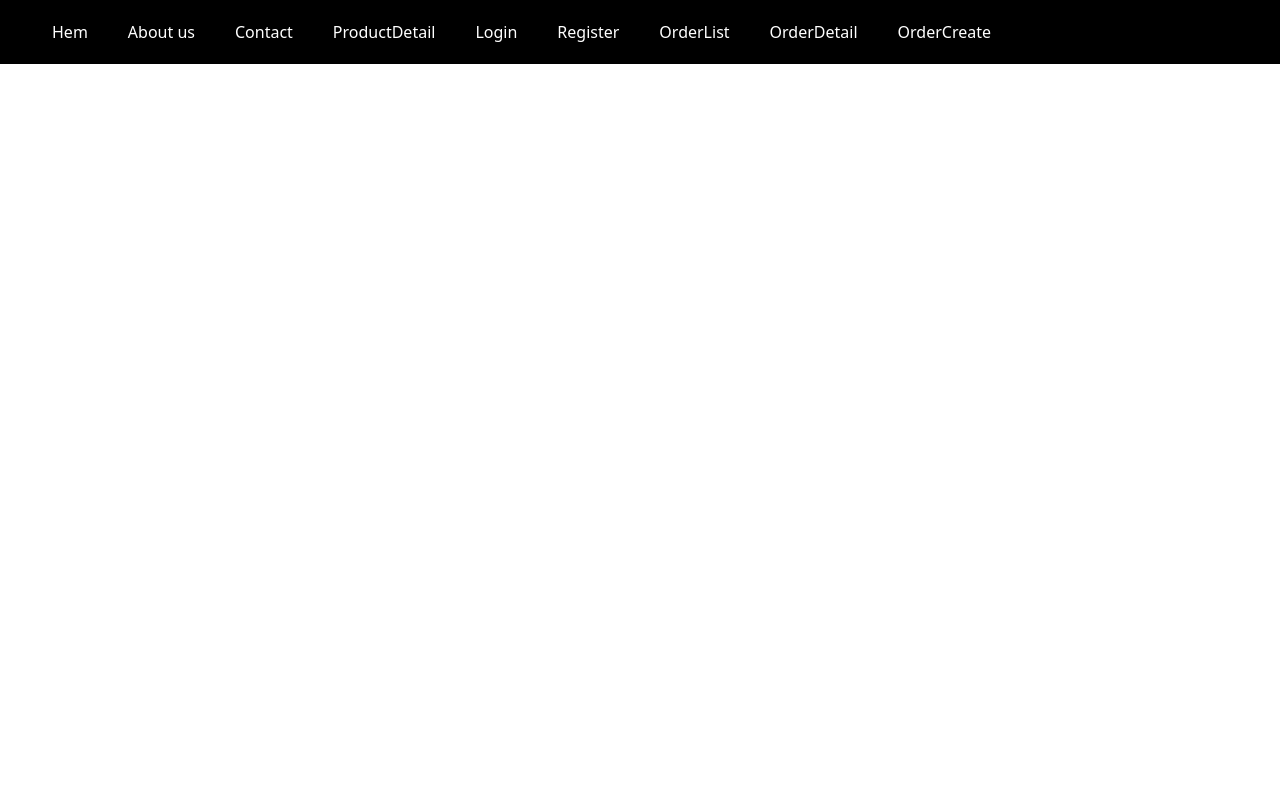
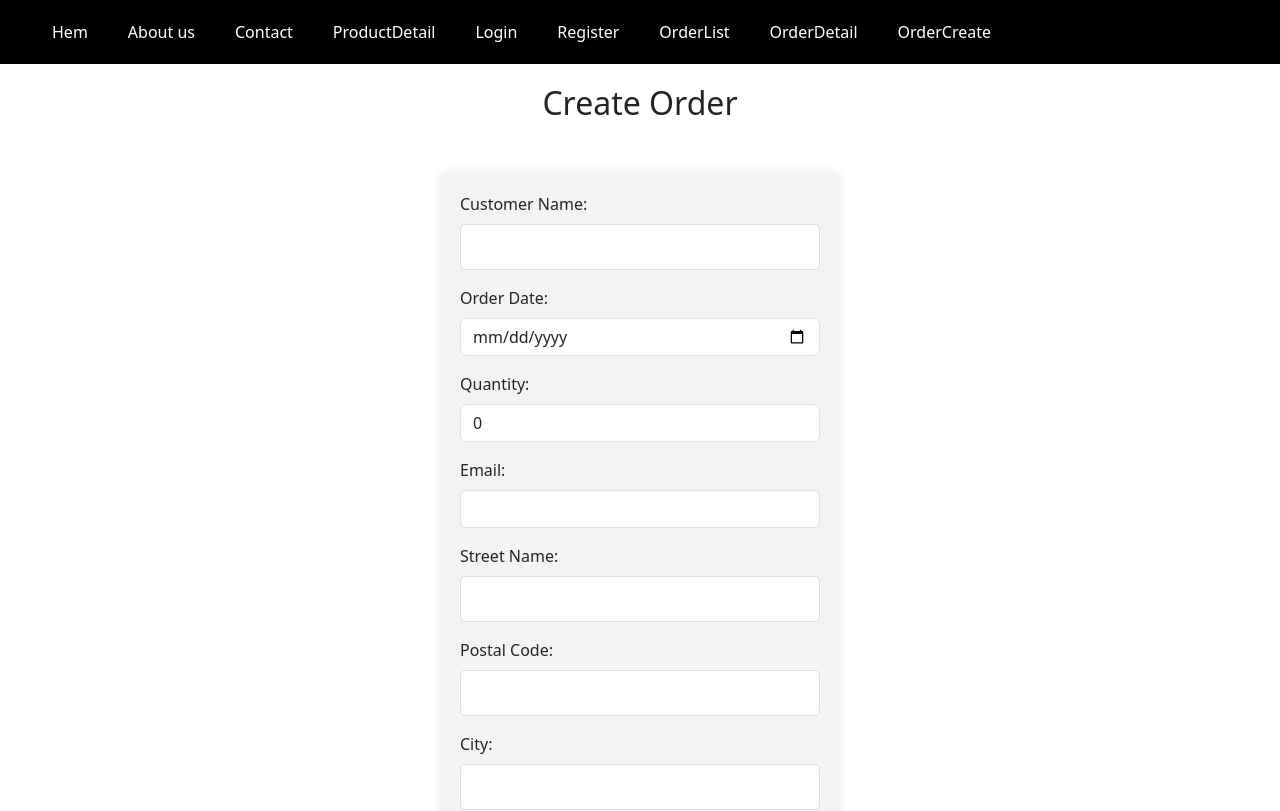
Before and after one commit to JakobECode/FlameFrontend, a React (Create React App) app: page /CreateOrder/1 in a window 1280 px wide. Shown: the top 811 px of the page. Built offline with nearby package versions, Linux system fonts and the light colour scheme; no server answers.

Commit message:
Add changes to CreateOrder

```diff
--- a/src/components/partials/Routing.jsx
+++ b/src/components/partials/Routing.jsx
@@ -24,7 +24,7 @@ const Routing = () => {
             <Route path ='/About' element={<About/>}/>
             <Route path ='/OrderList' element={<OrderList/>}/>
             <Route path='/OrderDetail/:orderId' element={<OrderDetail/>}/>
-            <Route path='/OrderCreate' element={<OrderCreate/>}/>
+            <Route path='/CreateOrder/:productId' element={<OrderCreate/>}/>
 
         </Routes>
     )
--- a/src/components/views/ProductDetail.jsx
+++ b/src/components/views/ProductDetail.jsx
@@ -2,6 +2,7 @@ import React, { useState, useEffect } from 'react';
 import { useParams, useNavigate, Link } from 'react-router-dom';
 import { Card, Button } from 'react-bootstrap';
 import './ProductDetail.css';
+import CreateOrder from './OrderCreate';
 
 const ProductDetail = () => {
   const [product, setProduct] = useState({});
@@ -62,6 +63,7 @@ const ProductDetail = () => {
         <Card.Footer className="d-flex justify-content">
           <Button className="custom-button-size btn-danger" onClick={handleDelete}>Delete Product</Button>
           <Link to={`/productedit/${product.id}`} className="btn custom-button btn-primary">Edit Product</Link>
+          <Link to={`/createorder/${product.id}`} className="btn custom-button btn-primary">BUY</Link>
         </Card.Footer>
       </Card>
     </div>
```
